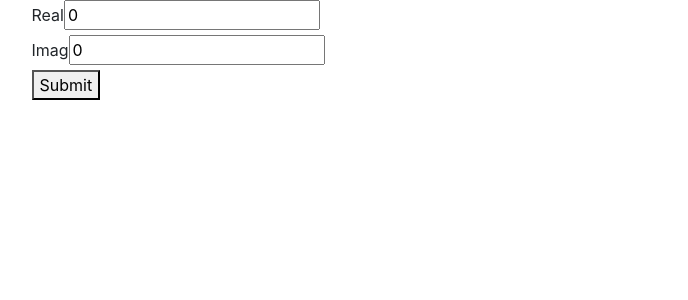
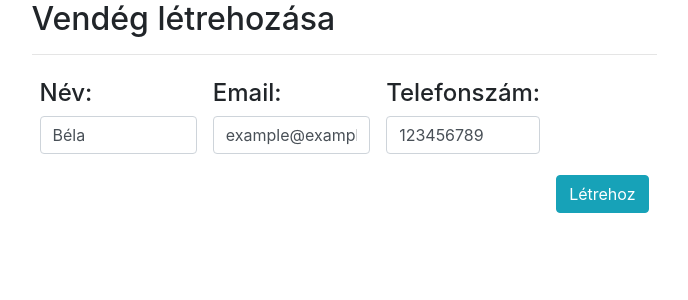
Before and after one commit to L0ggeRs/afp2_exception, a React (Create React App) app in the folder frontend/: page / in a window 1280 px wide. Shown: the top 300 px of the page, without its empty margins (296-984 px from the left). Built offline with nearby package versions, Linux system fonts and the light colour scheme; what flux would draw is missing.

Commit message:
#10 Vendég Dispatcher
Vendég dispatcher megírása

```diff
--- a/frontend/src/App.js
+++ b/frontend/src/App.js
@@ -1,7 +1,6 @@
 import React from 'react';
 import './App.scss';
-import ComplexNumberRecordingForm from "./component/ComplexNumberRecordingForm";
-import ComplexNumberList from "./component/ComplexNumberList";
+import GuestAddForm from "./component/GuestAddForm";
 
 function App() {
   return (
@@ -9,8 +8,7 @@ function App() {
         <div className={"row"}>
             <div className={"col-md-3"}></div>
             <div className={"col-md-6"}>
-                <ComplexNumberRecordingForm/>
-                <ComplexNumberList/>
+              <GuestAddForm></GuestAddForm>
             </div>
             <div className={"col-md-3"}></div>
         </div>
--- /dev/null
+++ b/frontend/src/dispatcher/GuestActionConstants.js
@@ -0,0 +1,5 @@
+module.exports = {
+    refresh : 'REFRESH_GUESTS',
+    showError : 'SHOW_GUESTS_ERROR_MSG',
+    clearError : 'CLEAR_GUESTS_ERROR_MSG'
+};
```
